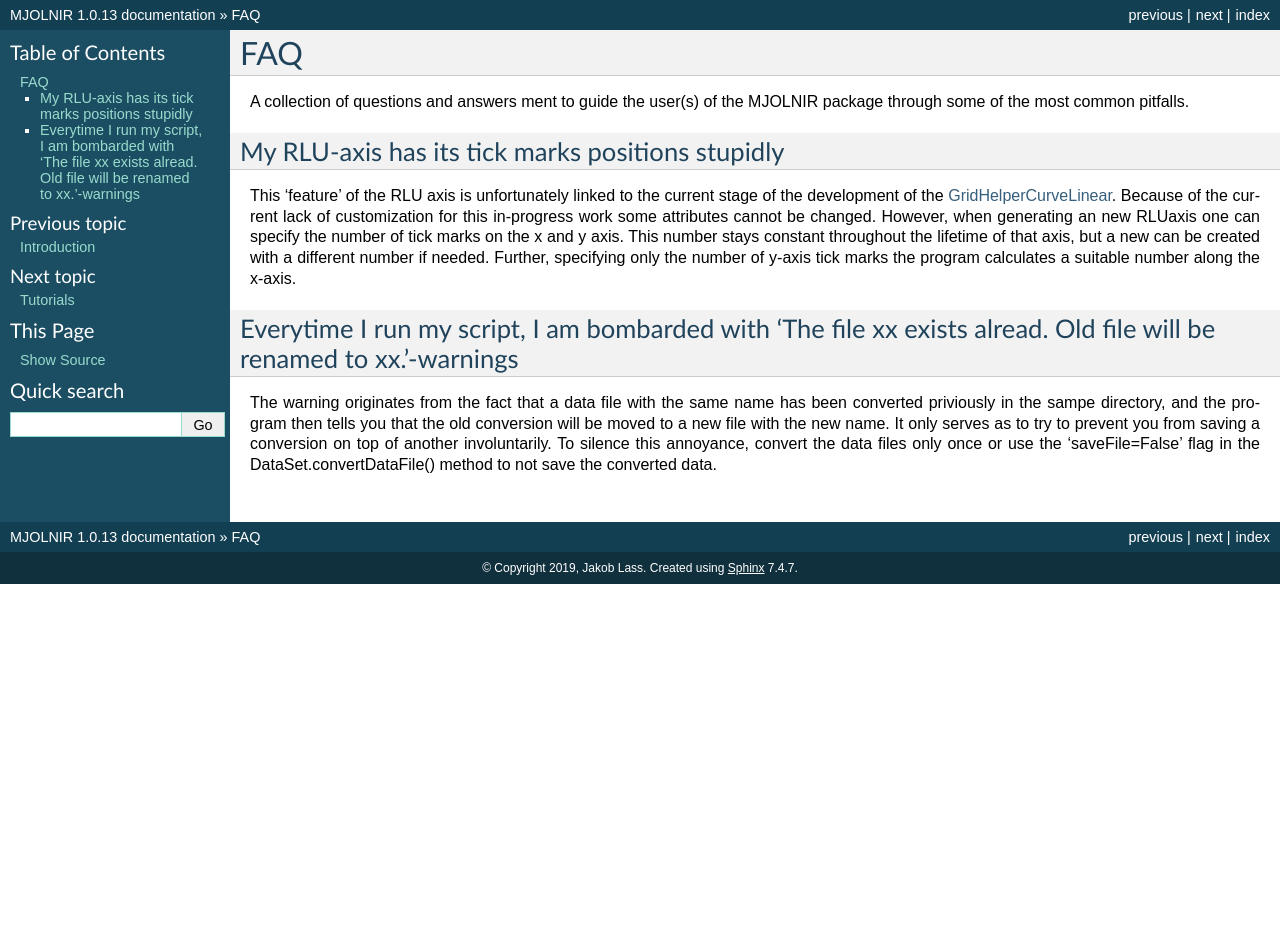
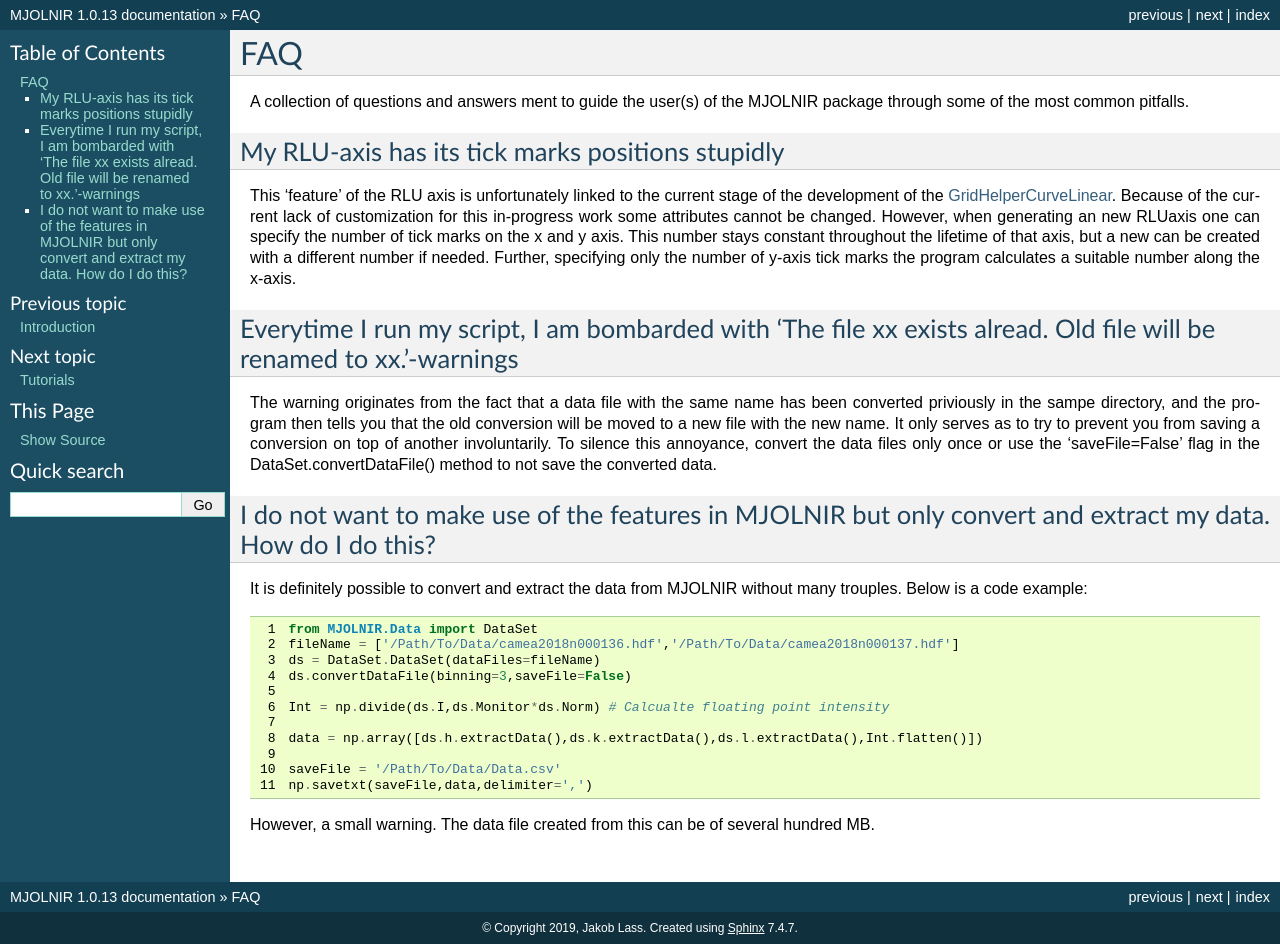
Before and after one commit to MJOLNIRPackage/MJOLNIR, a Sphinx documentation site: the page built from docs/faq.rst, in a window 1280 px wide. Built offline with Sphinx 7.4.7, drawn with Linux system fonts in a browser that asks for light colours; before the commit the page ends 900 px from its top, so only the background shows below that.

Commit message:
Create data conversion and saving to csv

```diff
--- a/docs/faq.rst
+++ b/docs/faq.rst
@@ -20,3 +20,26 @@ The warning originates from the fact that a data file with the same name has bee
 and the program then tells you that the old conversion will be moved to a new file with the new name. It only serves as to try
 to prevent you from saving a conversion on top of another involuntarily. To  silence this annoyance, convert the data files only
 once or use the 'saveFile=False' flag in the DataSet.convertDataFile() method to not save the converted data.
+
+
+I do not want to make use of the features in MJOLNIR but only convert and extract my data. How do I do this?
+^^^^^^^^^^^^^^^^^^^^^^^^^^^^^^^^^^^^^^^^^^^^^^^^^^^^^^^^^^^^^^^^^^^^^^^^^^^^^^^^^^^^^^^^^^^^^^^^^^^^^^^^^^^^
+
+It is definitely possible to convert and extract the data from MJOLNIR without many trouples. Below is a code example:
+
+.. code-block:: python
+   :linenos:
+
+    from MJOLNIR.Data import DataSet
+    fileName = ['/Path/To/Data/camea2018n000136.hdf','/Path/To/Data/camea2018n000137.hdf']
+    ds = DataSet.DataSet(dataFiles=fileName)
+    ds.convertDataFile(binning=3,saveFile=False)
+
+    Int = np.divide(ds.I,ds.Monitor*ds.Norm) # Calcualte floating point intensity
+
+    data = np.array([ds.h.extractData(),ds.k.extractData(),ds.l.extractData(),Int.flatten()])
+
+    saveFile = '/Path/To/Data/Data.csv'
+    np.savetxt(saveFile,data,delimiter=',')
+
+However, a small warning. The data file created from this can be of several hundred MB.
```
